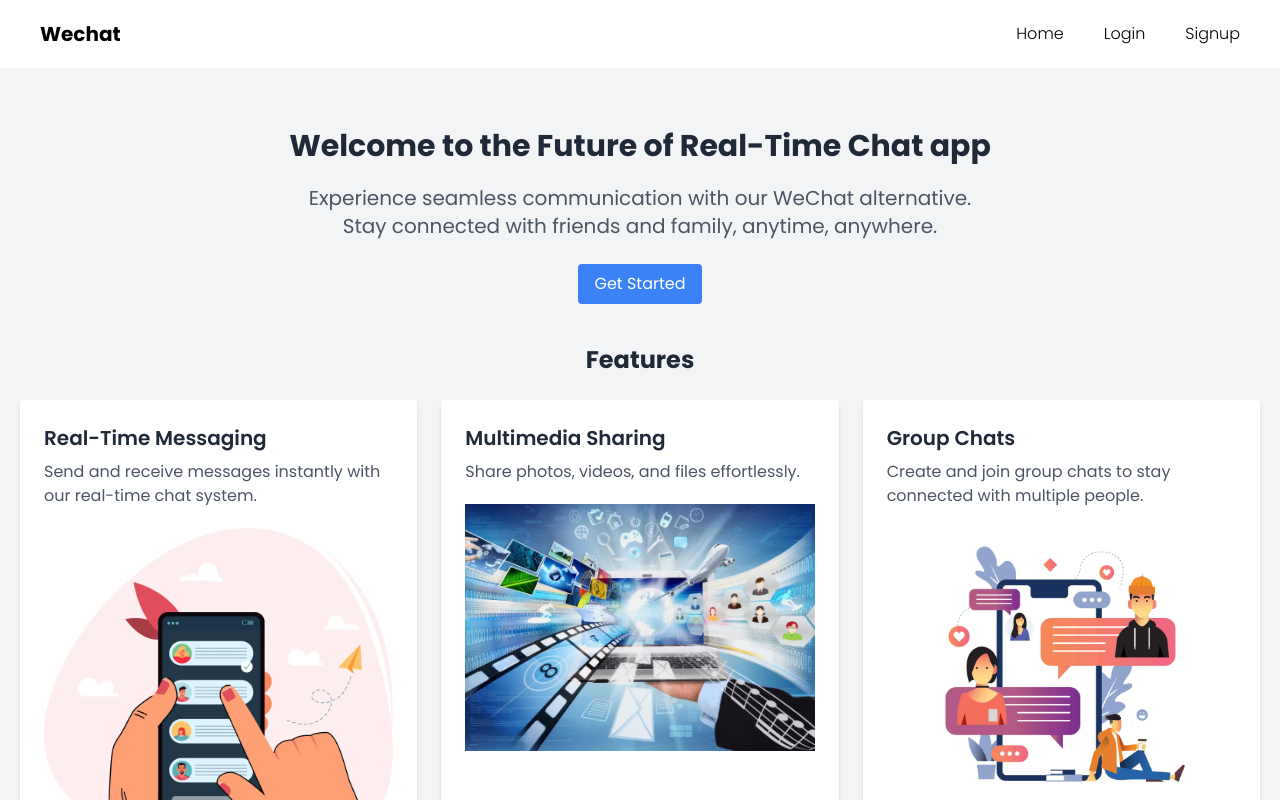
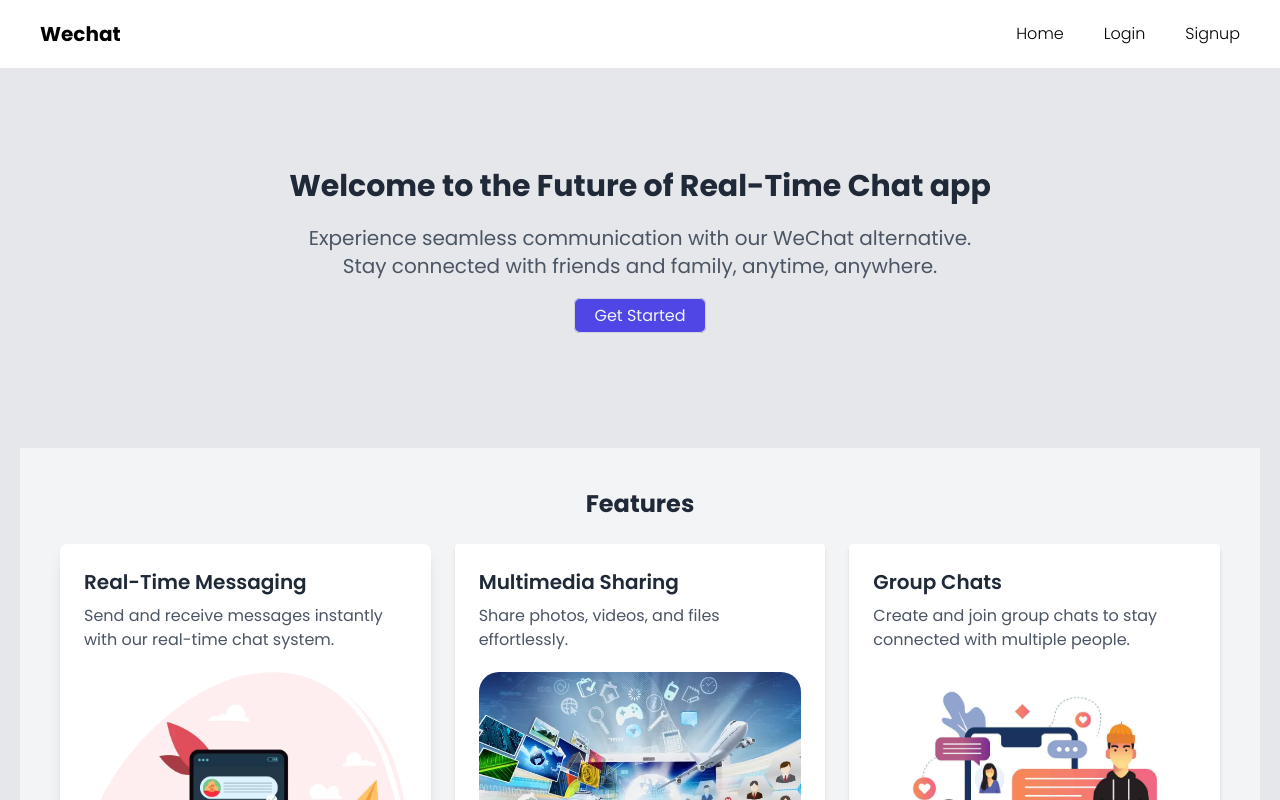
Before and after one commit to aldrin112602/we-chat, a React app: page / in a window 1280 px wide. Shown: the top 800 px of the page. Built offline with nearby package versions, Linux system fonts and the light colour scheme; the HTML template or start-up script is replaced by a standard one.

Commit message:
Updated commit

```diff
--- a/src/index.css
+++ b/src/index.css
@@ -884,12 +884,12 @@ select{
   margin-bottom: 1.5rem;
 }
 
-.mt-10{
-  margin-top: 2.5rem;
+.mt-2{
+  margin-top: 0.5rem;
 }
 
-.mt-2{
-  margin-top: 0.5rem;
+.mt-5{
+  margin-top: 1.25rem;
 }
 
 .block{
@@ -906,6 +906,10 @@ select{
 
 .hidden{
   display: none;
+}
+
+.h-3\/4{
+  height: 75%;
 }
 
 .min-h-screen{
@@ -972,12 +976,33 @@ select{
   border-radius: 0.375rem;
 }
 
+.rounded-lg{
+  border-radius: 0.5rem;
+}
+
 .border{
   border-width: 1px;
 }
 
 .border-0{
   border-width: 0px;
+}
+
+.border-t{
+  border-top-width: 1px;
+}
+
+.border-t-8{
+  border-top-width: 8px;
+}
+
+.border-t-4{
+  border-top-width: 4px;
+}
+
+.border-t-white{
+  --tw-border-opacity: 1;
+  border-top-color: rgb(255 255 255 / var(--tw-border-opacity));
 }
 
 .bg-blue-500{
@@ -1015,12 +1040,26 @@ select{
   background-color: rgb(255 255 255 / var(--tw-bg-opacity));
 }
 
+.bg-blue-800{
+  --tw-bg-opacity: 1;
+  background-color: rgb(30 64 175 / var(--tw-bg-opacity));
+}
+
+.bg-gray-200{
+  --tw-bg-opacity: 1;
+  background-color: rgb(229 231 235 / var(--tw-bg-opacity));
+}
+
 .p-5{
   padding: 1.25rem;
 }
 
 .p-6{
   padding: 1.5rem;
+}
+
+.p-10{
+  padding: 2.5rem;
 }
 
 .px-10{
@@ -1038,11 +1077,6 @@ select{
   padding-right: 1.25rem;
 }
 
-.px-6{
-  padding-left: 1.5rem;
-  padding-right: 1.5rem;
-}
-
 .py-1{
   padding-top: 0.25rem;
   padding-bottom: 0.25rem;
@@ -1058,18 +1092,27 @@ select{
   padding-bottom: 0.5rem;
 }
 
-.py-4{
-  padding-top: 1rem;
-  padding-bottom: 1rem;
-}
-
 .py-6{
   padding-top: 1.5rem;
   padding-bottom: 1.5rem;
 }
 
+.py-5{
+  padding-top: 1.25rem;
+  padding-bottom: 1.25rem;
+}
+
+.py-10{
+  padding-top: 2.5rem;
+  padding-bottom: 2.5rem;
+}
+
 .pt-1{
   padding-top: 0.25rem;
+}
+
+.pb-20{
+  padding-bottom: 5rem;
 }
 
 .text-center{
@@ -1237,6 +1280,10 @@ select{
   .sm\:leading-6{
     line-height: 1.5rem;
   }
+
+  .sm\:leading-7{
+    line-height: 1.75rem;
+  }
 }
 
 @media (min-width: 768px){
--- a/src/pages/Home/Home.tsx
+++ b/src/pages/Home/Home.tsx
@@ -1,10 +1,12 @@
+import { Link } from 'react-router-dom';
+
 const Home = () => {
   return (
-    <div className="min-h-screen bg-gray-100 p-5 flex flex-col">
+    <div className="min-h-screen bg-gray-200 p-5 flex flex-col">
       {/* Main Content */}
       <main className="flex-grow">
         {/* Introduction Section */}
-        <section className="text-center my-10">
+        <section className="text-center my-10 py-5 pb-20">
           <h2 className="text-3xl font-bold text-gray-800 mb-4 my-5">
             Welcome to the Future of Real-Time Chat app
           </h2>
@@ -12,18 +14,18 @@ const Home = () => {
             Experience seamless communication with our WeChat alternative.{" "}
             <br /> Stay connected with friends and family, anytime, anywhere.
           </p>
-          <button className="bg-blue-500 text-white py-2 px-4 rounded hover:bg-blue-600">
+          <Link to='/signup' className="mx-auto rounded-md border-0 py-1.5 px-5 text-slate-100 ring-1 ring-inset ring-gray-300 focus:ring-2 focus:ring-inset bg-indigo-600 focus:ring-indigo-500">
             Get Started
-          </button>
+          </Link>
         </section>
 
         {/* Features Section */}
-        <section id="features" className="my-10">
+        <section id="features" className="my-10 border-t-1 border-t-white p-10 bg-gray-100">
           <h3 className="text-2xl font-bold text-gray-800 mb-6 text-center">
             Features
           </h3>
           <div className="grid grid-cols-1 md:grid-cols-3 gap-6">
-            <div className="bg-white p-6 rounded shadow-md">
+            <div className="bg-white p-6 rounded-lg shadow-lg">
               <h4 className="text-xl font-semibold text-gray-800 mb-2">
                 Real-Time Messaging
               </h4>
@@ -31,7 +33,11 @@ const Home = () => {
                 Send and receive messages instantly with our real-time chat
                 system.
               </p>
-              <img src="./img_1.webp" className="w-full my-5 mx-auto" alt="Real-Time Messaging" />
+              <img style={{
+                minHeight: '300px',
+                objectFit: 'cover',
+                borderRadius: '20px'
+              }} src="./img_1.webp" className="w-full my-5 mx-auto" alt="Real-Time Messaging" />
             </div>
             <div className="bg-white p-6 rounded shadow-md">
               <h4 className="text-xl font-semibold text-gray-800 mb-2">
@@ -40,7 +46,11 @@ const Home = () => {
               <p className="text-gray-600">
                 Share photos, videos, and files effortlessly.
               </p>
-              <img src="./img_2.webp" className="w-full my-5 mx-auto" alt="Multimedia Sharing" />
+              <img style={{
+                minHeight: '300px',
+                objectFit: 'cover',
+                borderRadius: '20px'
+              }} src="./img_2.webp" className="w-full my-5 mx-auto" alt="Multimedia Sharing" />
             </div>
             <div className="bg-white p-6 rounded shadow-md">
               <h4 className="text-xl font-semibold text-gray-800 mb-2">
@@ -50,7 +60,11 @@ const Home = () => {
                 Create and join group chats to stay connected with multiple
                 people.
               </p>
-              <img src="./img_1.jpg" className="w-full my-5 mx-auto" alt="Group Chats" />
+              <img style={{
+                minHeight: '300px',
+                objectFit: 'cover',
+                borderRadius: '20px'
+              }} src="./img_1.jpg" className="w-full my-5 mx-auto" alt="Group Chats" />
             </div>
 
           </div>
```
